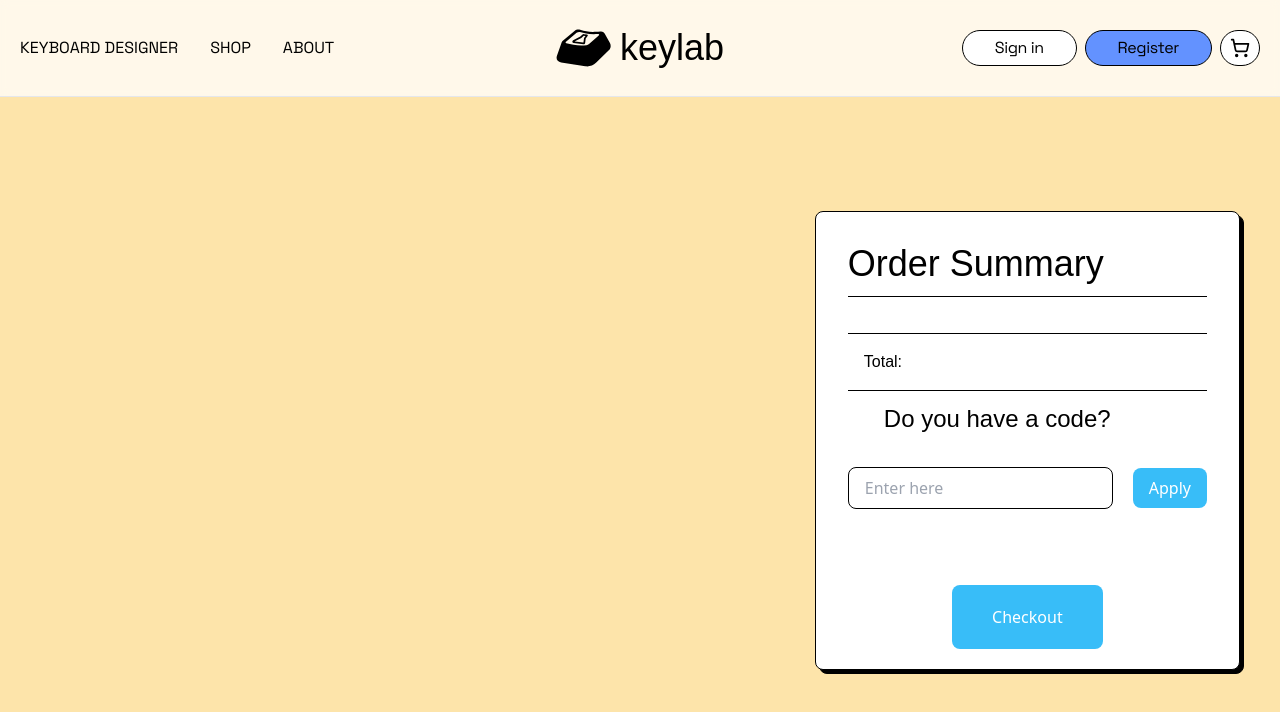
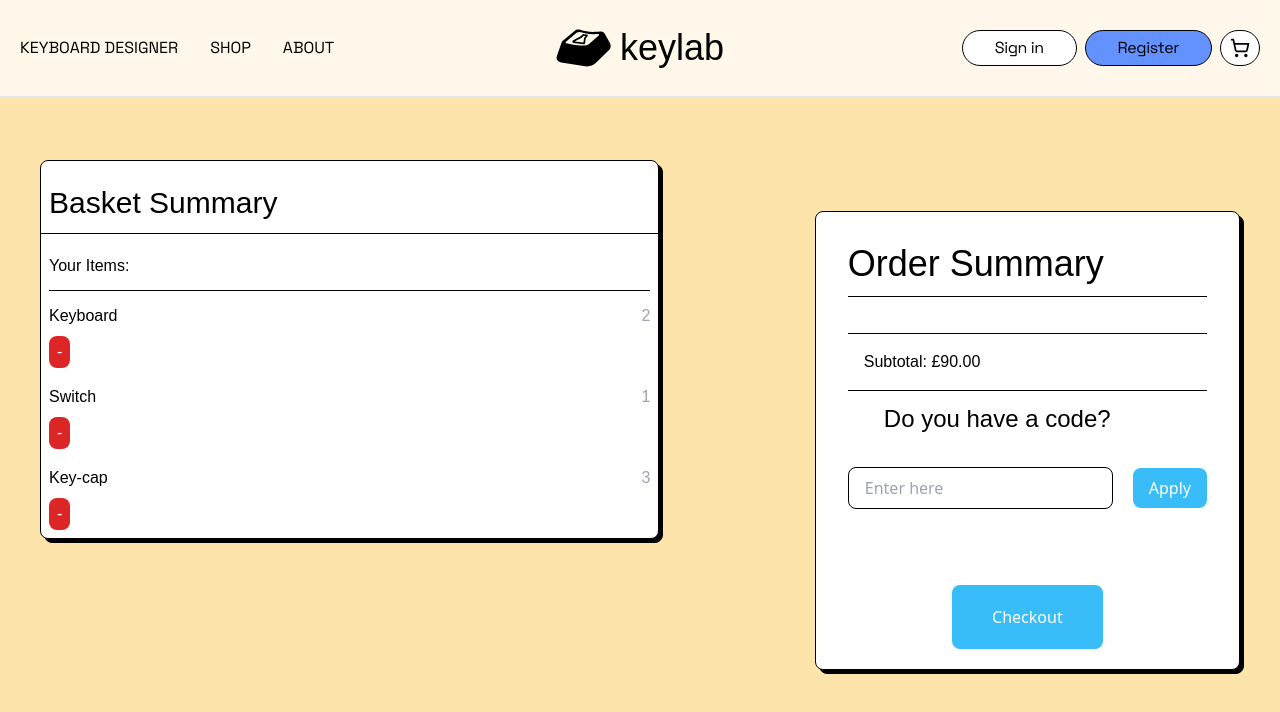
Before and after one commit to unchihugo/keylab, a React (Vite) app in the folder client/: page /cart in a window 1280 px wide. Shown: the top 712 px of the page. Built offline with nearby package versions, Linux system fonts and the light colour scheme; a web font is replaced by a local one.

Commit message:
Updated basket page

```diff
--- a/client/src/components/InputBox.tsx
+++ b/client/src/components/InputBox.tsx
@@ -1,14 +1,26 @@
 import React from "react";
+import { ChangeEvent } from "react";
 
-export default function InputBox() {
+interface InputBoxProps {
+  placeholder: string;
+  onChange: (value: string) => void;
+}
+
+const InputBox: React.FC<InputBoxProps> = ({placeholder = "Enter here", onChange }) => {
+  const handleChange = (e: ChangeEvent<HTMLInputElement>) => {
+    onChange(e.target.value);
+};
+
+
   return (
     <div>
-        <input
-          type="text"
-          className="border border-black rounded-lg mt-8 px-4 py-2"
-          placeholder="Enter here"
+        <input className="border border-black rounded-lg mt-8 px-4 py-2"
+          placeholder={placeholder}
+          onChange={handleChange}
         />
         <button className="px-4 py-2 ml-5 bg-sky-400 text-white rounded-lg">Apply</button>
     </div>
   );
 }
+
+export default InputBox;
--- a/client/src/pages/Cart.tsx
+++ b/client/src/pages/Cart.tsx
@@ -1,25 +1,75 @@
-import React from "react";
+import React, { useState } from 'react';
 import Divider from "../components/Divider";
 import InputBox from "../components/InputBox";
 
+
 export default function Cart() {
+
+  {/* Example basket before getting products from database */}
+
+  const [itemsInBasket, setItemsinBasket] = useState([
+    { product: 1, name: "Keyboard", quantity: 2, price: 35 },
+    { product: 2, name: "Switch", quantity: 1, price: 5 },
+    { product: 3, name: "Key-cap", quantity: 3, price: 5 },
+  ]);
+
+  const [quanitity, setQuantity] = useState(1);
+
+  const getProducts = () => itemsInBasket;
+
+  const totalPrice = getProducts().reduce((accumulator, product) => accumulator + (product.price * product.quantity), 0).toFixed(2);
+
+  // allows users to decrease quanitity of orders
+  const handleDelete = (product: number) => {
+    const newItem = itemsInBasket.filter((item) => item.product !== product);
+    setItemsinBasket(newItem);
+  };
+
+
+  //ToDo: Create function to handle increasing quantity of items in basket
+
+
+    {/* Product section of the cart page where users can see their products and add/remove */}
     return (
-        <div className="flex flex-col pr-10 items-end justify-center h-screen bg-primary">
+        <div className="flex bg-primary items-start">
+          <div className="w-1/2 bg-white ml-10 mt-40 drop-shadow-cartoon rounded-lg border border-black">
+            <div className="text-3xl font-display pl-2 mt-6">Basket Summary</div>
+            <Divider />
+            <div className="p-2 font-display">Your Items:
+              <Divider />
+              <div className="Items space-y-4">
+                {itemsInBasket.map((item) => (
+                 <div>
+                  <ul key={item.product} className="flex justify-between items-center border-black pb-2">
+                    <li>{item.name}</li>
+                    <Divider />
+                    <li className="text-gray-400">{item.quantity}</li>
+                  </ul>
+                  <button onClick = {() => handleDelete(item.product)} className="px-2 py-1 bg-red-600 rounded-lg text-white">-</button>
+                 </div>
+                ))}
+              </div>
+            </div>
+          </div>
+
+
+        {/* Order section of the cart page */}
+        <div className="flex flex-col pr-10 items-end justify-center h-screen w-1/2">
 
             <div className="px-8 py-8 pb-40 mt-20 bg-white drop-shadow-cartoon rounded-lg border border-black">
-
               <div className="text-4xl font-display">Order Summary</div>
               <Divider />
-              <div className="p-4 mt-9 font-display border-t border-b border-black">Total:</div>
-
+              <div className="p-4 mt-9 font-display border-t border-b border-black">
+                <text>Subtotal: </text>£{totalPrice}
+              </div>
               <div className="text-2xl font-display mt-3 ml-9">Do you have a code?</div>
+              {/* @ts-expect-error Async*/}
               <InputBox />
-
               <div className="flex justify-center">
               <button className="px-10 py-5 bg-sky-400 text-white rounded-lg absolute bottom-5">Checkout</button>
               </div>
-
             </div>
+          </div>
        </div>
 
     );
```
